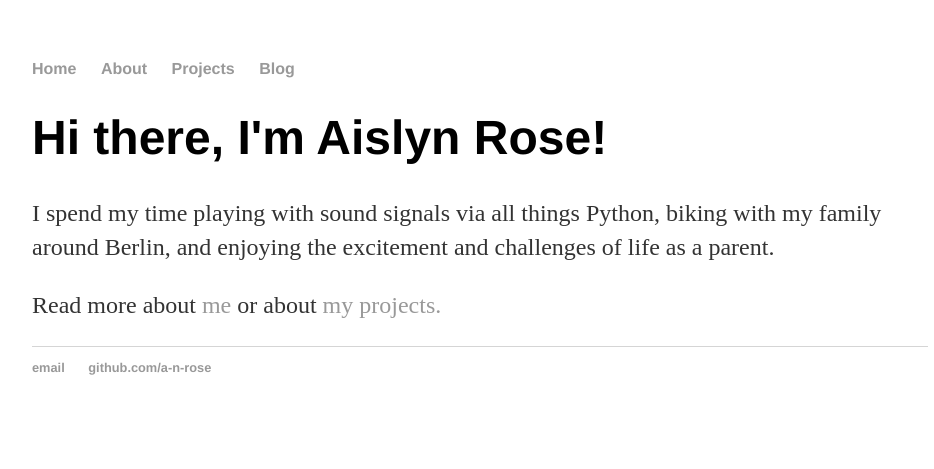
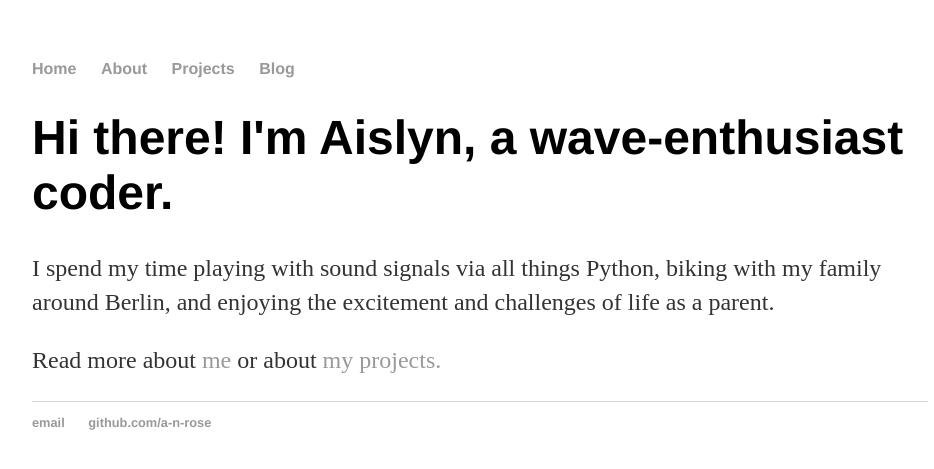
Before and after one commit to a-n-rose/a-n-rose.github.io, a Jekyll site: the page built from index.html, in a window 1280 px wide. Shown: the top 469 px of the page, without its empty margins (160-1094 px from the left). Built offline with Jekyll 4.4.1, drawn with Linux system fonts in a browser that asks for light colours.

Commit message:
Update index.html

```diff
--- a/index.html
+++ b/index.html
@@ -3,7 +3,7 @@ layout: default
 title: Aislyn Rose, Wave-Enthusiast Coder
 ---
 <div class="blurb">
-	<h1>Hi there, I'm Aislyn Rose!</h1>
+	<h1>Hi there! I'm Aislyn, a wave-enthusiast coder.</h1>
 	<p>I spend my time playing with sound signals via all things Python, biking with my family around Berlin, and enjoying the excitement and challenges of life as a parent.</p>
 	<p>Read more about <a href="/about">me</a> or about <a href="/projects"> my projects.</a> </p>
 </div><!-- /.blurb -->
```
